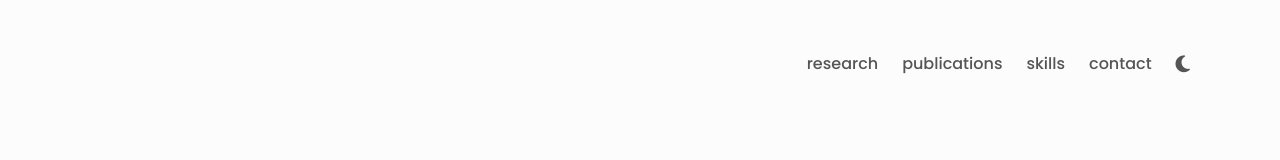
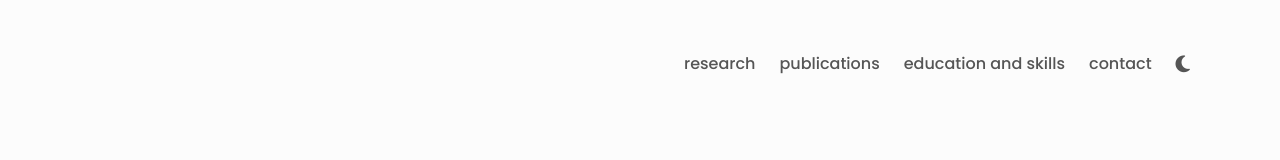
Before and after one commit to nadahass/NadaAlalyani.github.io, a plain HTML site: page index.html in a window 1280 px wide. Shown: the top 160 px of the page. Drawn offline with Linux system fonts and the light colour scheme.

Commit message:
menu changes

```diff
--- a/index.html
+++ b/index.html
@@ -44,7 +44,7 @@
             <a class="link link--nav" href="#pub">Publications</a>
           </li>
           <li class="nav__list-item">
-            <a class="link link--nav" href="#skills">Skills</a>
+            <a class="link link--nav" href="#skills">Education and Skills</a>
           </li>
           <li class="nav__list-item">
             <a class="link link--nav" href="#contact">Contact</a>
```
